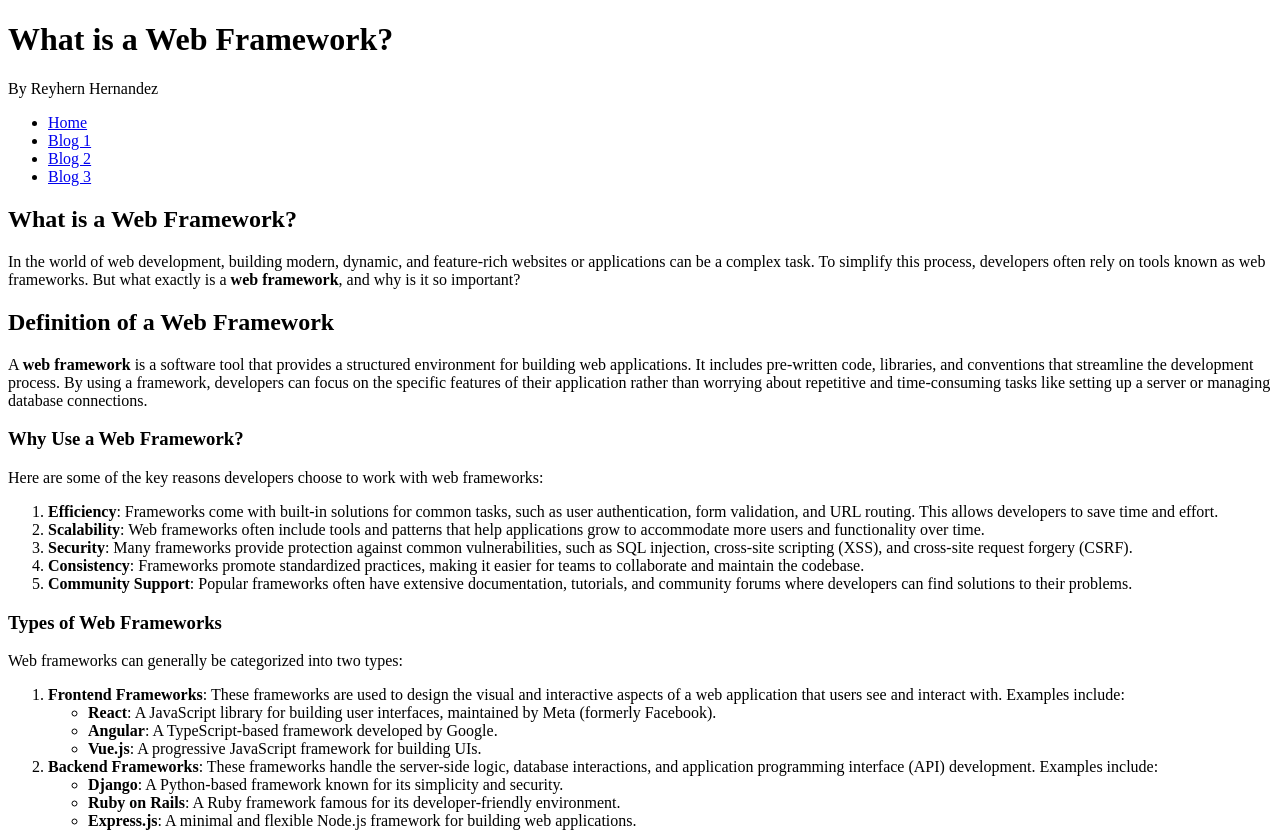
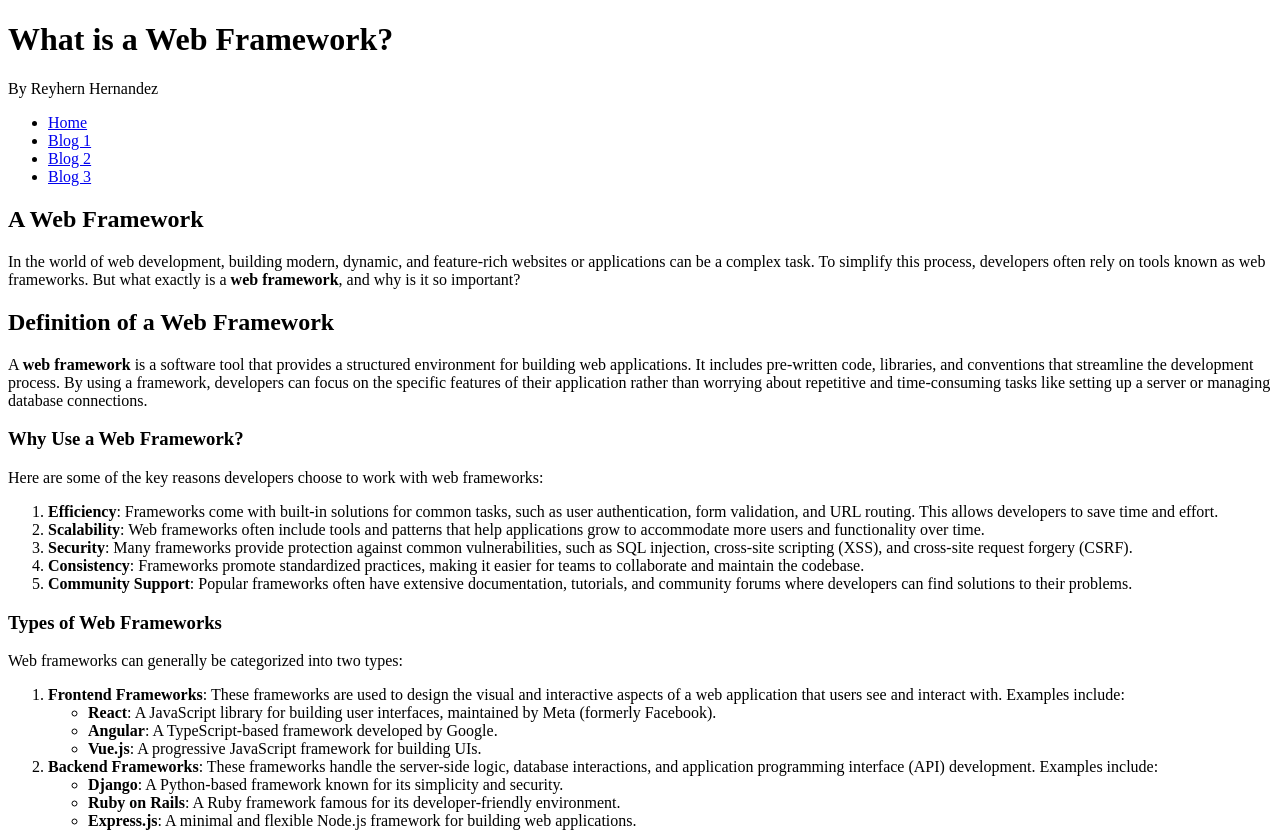
Before and after one commit to Reyhern/HTML, a plain HTML site: page blog-three.html in a window 1280 px wide. Shown: the top 833 px of the page. Drawn offline with Linux system fonts and the light colour scheme.

Commit message:
Update blog-three.html
line 33 edited

```diff
--- a/blog-three.html
+++ b/blog-three.html
@@ -30,7 +30,7 @@
 
             <header>
 
-                <h2>What is a Web Framework?</h2>
+                <h2>A Web Framework</h2>
 
             </header>
 
```
